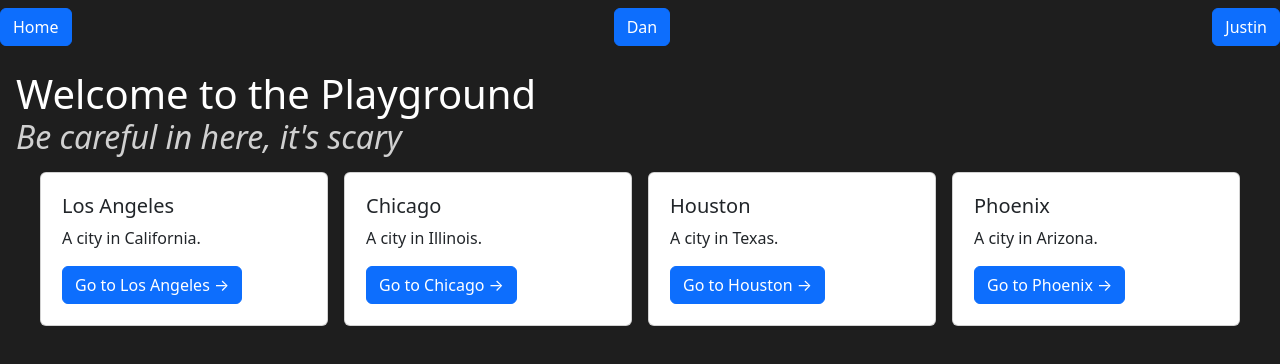
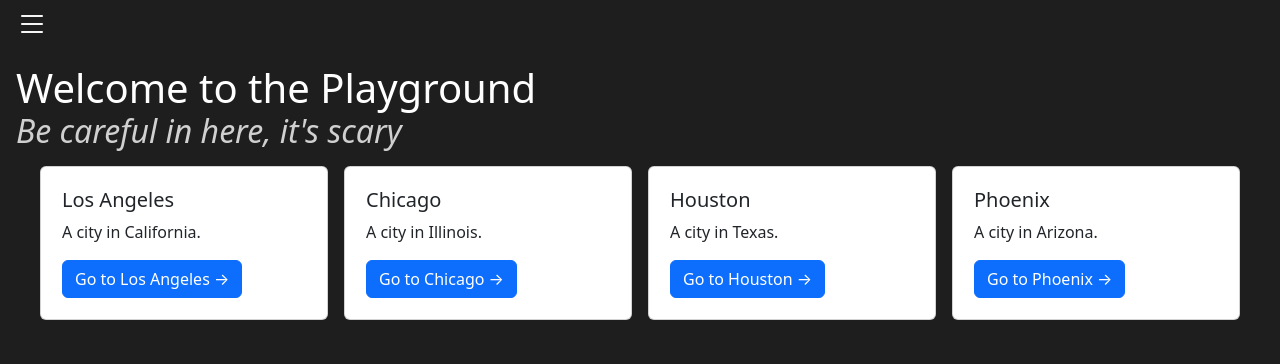
Before and after one commit to TheD4nM4n/react-testing, a React (Vite) app: page /dan in a window 1280 px wide. Shown: the top 364 px of the page. Built offline with nearby package versions, Linux system fonts and the light colour scheme.

Commit message:
Added sidebar and icons

```diff
--- a/package.json
+++ b/package.json
@@ -11,6 +11,7 @@
   },
   "dependencies": {
     "bootstrap": "^5.3.6",
+    "bootstrap-icons": "^1.13.1",
     "react": "^19.1.0",
     "react-bootstrap": "^2.10.10",
     "react-dom": "^19.1.0",
--- a/src/App.tsx
+++ b/src/App.tsx
@@ -1,29 +1,24 @@
-import CardExample from "./components/CardExample";
 import "./App.css";
-import JustinComponent from "./components/JustinComponent/JustinComponent";
 import { BrowserRouter, Route, Routes } from "react-router-dom";
 import HomePage from "./pages/HomePage/HomePage";
-import { Button } from "react-bootstrap";
 import DanPage from "./pages/DanPage/DanPage";
 import JustinPage from "./pages/JustinPage/JustinPage";
+import Sidebar from "./components/Sidebar/Sidebar";
 
 function App() {
+
   return (
+    <>
+    <Sidebar />
     <BrowserRouter>
-      <nav>
-        <div className="navbar">
-            <Button variant="primary" href="/">Home</Button>
-            <Button variant="primary" href="/dan">Dan</Button>
-            <Button variant="primary" href="/justin">Justin</Button>
-        </div>
-      </nav>
       <Routes>
         <Route path="/" element={<HomePage />} />
         <Route path="/dan" element={<DanPage />} />
         <Route path="/justin" element={<JustinPage />} />
       </Routes>
     </BrowserRouter>
-  );
+    </>
+    );
 }
 
 export default App;
--- /dev/null
+++ b/src/components/Sidebar/Sidebar.tsx
@@ -0,0 +1,30 @@
+import { useState } from "react";
+import { Button, Offcanvas, Nav } from "react-bootstrap";
+import 'bootstrap-icons/font/bootstrap-icons.css';
+
+function Sidebar() {
+
+    const [sidebarVisible, setSidebarVisible] = useState(false);
+    const toggleSidebar = () => setSidebarVisible(!sidebarVisible);
+
+    return ( <>
+    <i className="bi bi-list"
+        onClick={toggleSidebar}
+        style={{ marginInlineStart: "16px", fontSize: "32px" }}></i>
+
+    <Offcanvas show={sidebarVisible} onHide={toggleSidebar}>
+      <Offcanvas.Header closeButton>
+        <Offcanvas.Title>Sidebar</Offcanvas.Title>
+      </Offcanvas.Header>
+      <Offcanvas.Body>
+        <Nav className="flex-column">
+          <Button variant="primary" href="/">Home</Button>
+        <Button variant="primary" href="/dan">Dan</Button>
+        <Button variant="primary" href="/justin">Justin</Button>
+        </Nav>
+      </Offcanvas.Body>
+    </Offcanvas>
+    </>)
+}
+
+export default Sidebar;
```
Also changed, not shown: src/components/Sidebar/Sidebar.module.css (added), 1 other file (tests, documents, lock files or other folders).
